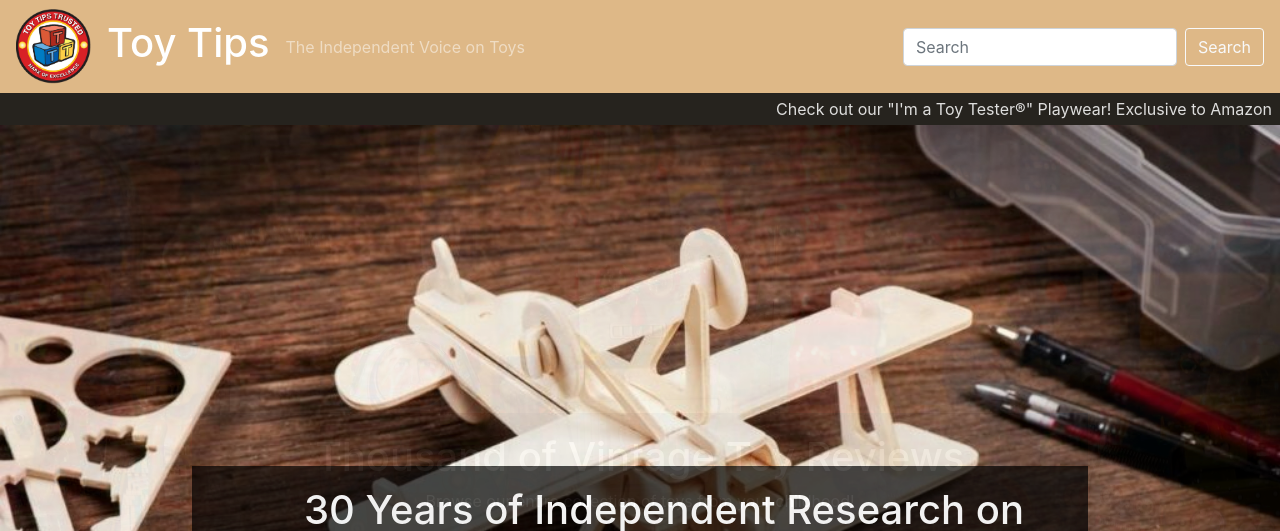
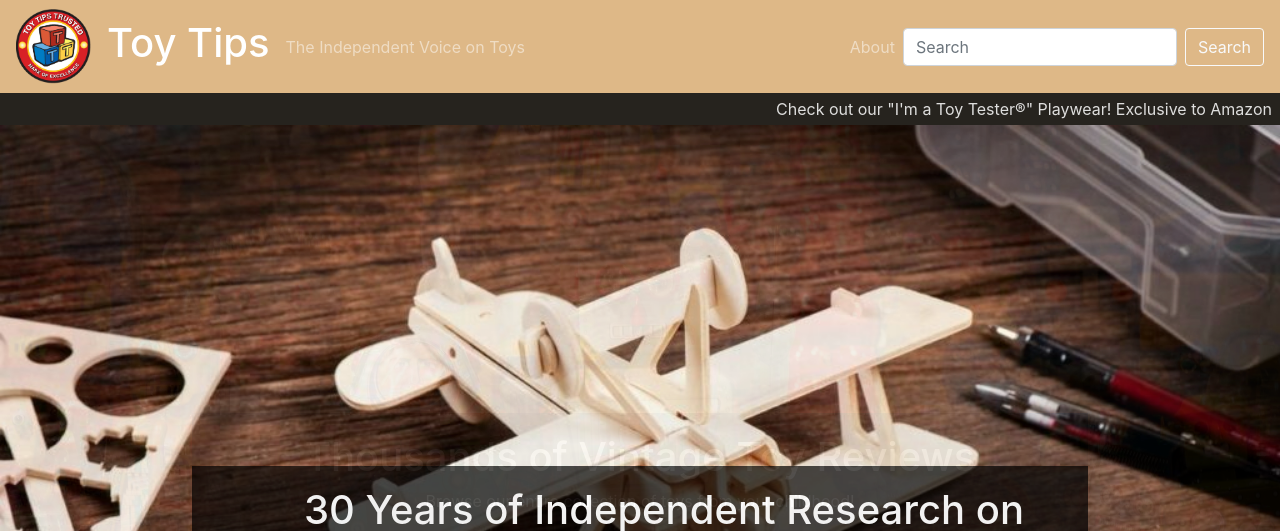
Before and after one commit to abautista3712/toy_tips, a React (Create React App) app: page / in a window 1280 px wide. Shown: the top 531 px of the page. Built offline with nearby package versions, Linux system fonts and the light colour scheme.

Commit message:
Fixed typo.

```diff
--- a/src/components/Navigation.js
+++ b/src/components/Navigation.js
@@ -1,5 +1,5 @@
 import React from "react";
-import { Button, Form, FormControl, Navbar } from "react-bootstrap";
+import { Button, Form, FormControl, Navbar, Nav } from "react-bootstrap";
 
 const Navigation = () => {
   const handleClick_home = () => {
@@ -30,6 +30,11 @@ const Navigation = () => {
         <container className="mr-auto textSize">
           <Navbar.Text>The Independent Voice on Toys</Navbar.Text>
         </container>
+        <Nav variant="pills" className="navLinkSize">
+          <Nav.Link href="/about" className="my-auto">
+            About
+          </Nav.Link>
+        </Nav>
         <Form inline>
           <FormControl type="text" placeholder="Search" className="mr-sm-2" />
           <Button variant="outline-light">Search</Button>
--- a/src/pages/Landing.js
+++ b/src/pages/Landing.js
@@ -11,7 +11,7 @@ const Landing = (props) => {
           alt="First slide"
         />
         <Carousel.Caption className="caption_Slide1">
-          <h1>Thousand of Vintage Toy Reviews</h1>
+          <h1>Thousands of Vintage Toy Reviews</h1>
           <p>Browse our entire collection of toys from your childhood!</p>
         </Carousel.Caption>
       </Carousel.Item>
```
